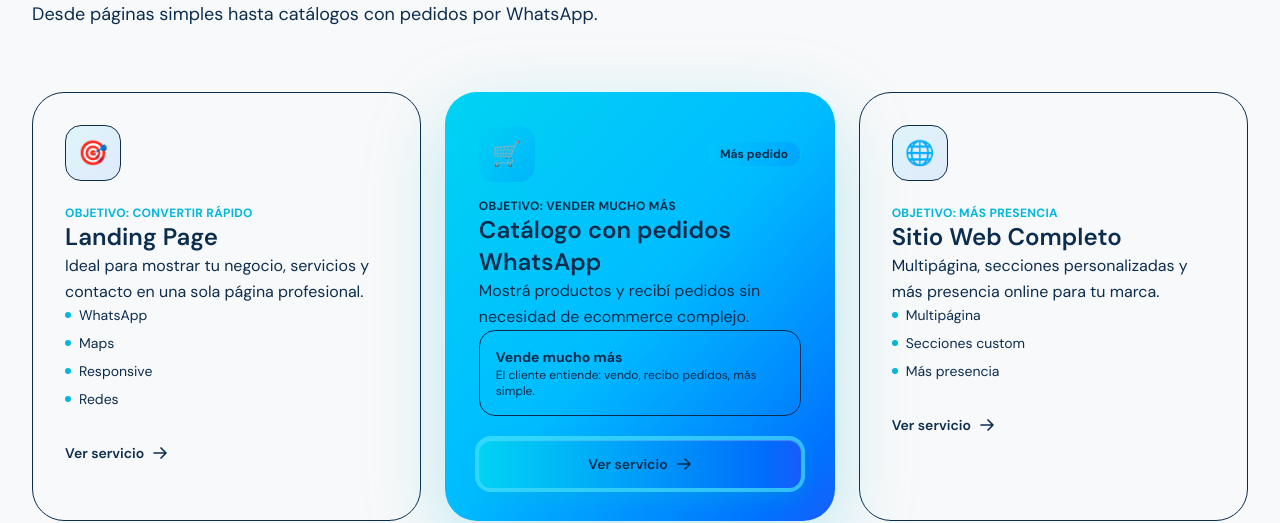
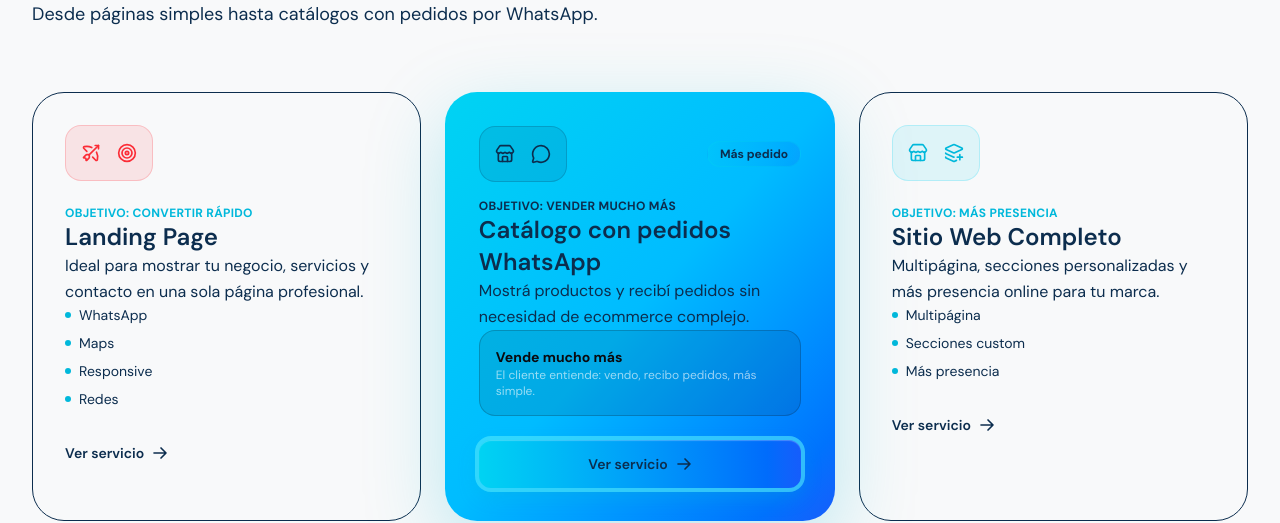
Before and after one commit to AppResuelve/appresuelve-oficial-site, a React (Vite) app: page / in a window 1280 px wide. Shown: the part 1787-2310 px from the top of the page. Built offline with nearby package versions, Linux system fonts and the light colour scheme.

Commit message:
feat: add Lucide compound icons to services, upgrade lucide-react to 0.557.0 and fix noscript in head

```diff
--- a/index.html
+++ b/index.html
@@ -51,6 +51,9 @@
       fbq('init', '1310927144554400')
       fbq('track', 'PageView')
     </script>
+    <!-- End Meta Pixel Code -->
+  </head>
+  <body>
     <noscript
       ><img
         height="1"
@@ -58,9 +61,6 @@
         style="display: none"
         src="https://www.facebook.com/tr?id=1310927144554400&ev=PageView&noscript=1"
     /></noscript>
-    <!-- End Meta Pixel Code -->
-  </head>
-  <body>
     <div id="root"></div>
     <script type="module" src="/src/main.jsx"></script>
   </body>
--- a/package.json
+++ b/package.json
@@ -13,7 +13,7 @@
   "dependencies": {
     "@calcom/embed-react": "^1.5.3",
     "framer-motion": "^12.38.0",
-    "lucide-react": "^0.400.0",
+    "lucide-react": "0.557.0",
     "react": "^19.2.5",
     "react-dom": "^19.2.5",
     "react-router-dom": "^7.14.2"
--- a/src/pages/Home.jsx
+++ b/src/pages/Home.jsx
@@ -1,5 +1,6 @@
 import { useState, useEffect, useRef } from 'react'
 import { Link } from 'react-router-dom'
+import { Target, ShoppingCart, BowArrow, Store, MessageCircle, LayersPlus } from 'lucide-react'
 import { products } from '../data/productos'
 import HomeDemoCarousel, { examples } from '../components/HomeDemoCarousel'
 
@@ -217,8 +218,9 @@ function Home() {
           <div className="grid lg:grid-cols-3 gap-6 mt-16">
             {/* Card 1: Landing Page */}
             <div className="group rounded-[2rem] border border-[--color-border] bg-[--color-bg-card] p-8 hover:border-cyan-500/30 hover:-translate-y-1.5 hover:shadow-[0_20px_40px_rgba(6,182,212,0.08)] transition-all duration-300">
-              <div className="w-14 h-14 rounded-2xl bg-gradient-to-br from-cyan-400/10 to-blue-600/10 border border-[--color-border] flex items-center justify-center text-2xl mb-6 group-hover:scale-110 transition-transform duration-300">
-                🎯
+              <div className="w-22 h-14 gap-4 rounded-2xl bg-red-500/10 border border-red-500/20 flex items-center justify-center gap-2.5 mb-6 group-hover:scale-110 transition-transform duration-300">
+                <BowArrow className="w-5 h-5 text-red-500" />
+                <Target className="w-5 h-5 text-red-500" />
               </div>
               <p className="text-xs font-bold uppercase tracking-wide text-cyan-500 mb-3">
                 Objetivo: convertir rápido
@@ -263,8 +265,9 @@ function Home() {
             <div className="relative rounded-[2rem] p-[1.5px] bg-gradient-to-br from-cyan-400 via-sky-400 to-blue-600 shadow-[0_24px_80px_rgba(6,182,212,0.25)] lg:row-span-1">
               <div className="h-full rounded-[calc(2rem-1.5px)] bg-[--color-bg-card] p-8 flex flex-col">
                 <div className="flex items-center justify-between mb-4">
-                  <div className="w-14 h-14 rounded-2xl bg-gradient-to-br from-cyan-400/20 to-blue-600/20 flex items-center justify-center text-2xl">
-                    🛒
+                  <div className="w-22 h-14 gap-4 rounded-2xl bg-[#0c2d4e]/10 border border-[#0c2d4e]/20 flex items-center justify-center gap-2.5">
+                    <Store className="w-5 h-5 text-[#0c2d4e]" />
+                    <MessageCircle className="w-5 h-5 text-[#0c2d4e]" />
                   </div>
                   <span className="px-3 py-1 rounded-full bg-gradient-to-r from-cyan-400/20 to-blue-600/20 border border-cyan-400/30 text-[--color-bg-base] text-xs font-bold">
                     Más pedido
@@ -273,15 +276,15 @@ function Home() {
                 <p className="text-xs font-bold uppercase tracking-wide text-[--color-bg-base] mb-3">
                   Objetivo: vender mucho más
                 </p>
-                <h3 className="text-2xl font-black text-[--color-text-primary] mb-4">
+                <h3 className="text-2xl font-black text-[#0c2d4e] mb-4">
                   Catálogo con pedidos WhatsApp
                 </h3>
                 <p className="text-[--color-text-secondary] leading-relaxed mb-6 flex-1">
                   Mostrá productos y recibí pedidos sin necesidad de ecommerce complejo.
                 </p>
-                <div className="p-4 rounded-2xl bg-[--color-bg-base]/10 border border-[--color-bg-base]/20 mb-6">
-                  <p className="text-sm font-bold text-[--color-bg-base]">Vende mucho más</p>
-                  <p className="text-xs text-[--color-text-secondary] mt-1">
+                <div className="p-4 rounded-2xl bg-[#0a0a0f]/10 border border-[#0a0a0f]/20 mb-6">
+                  <p className="text-sm font-bold text-[#0a0a0f]">Vende mucho más</p>
+                  <p className="text-xs text-white/60 mt-1">
                     El cliente entiende: vendo, recibo pedidos, más simple.
                   </p>
                 </div>
@@ -309,8 +312,9 @@ function Home() {
 
             {/* Card 3: Sitio Web Completo */}
             <div className="group rounded-[2rem] border border-[--color-border] bg-[--color-bg-card] p-8 hover:border-cyan-500/30 hover:-translate-y-1.5 hover:shadow-[0_20px_40px_rgba(6,182,212,0.08)] transition-all duration-300">
-              <div className="w-14 h-14 rounded-2xl bg-gradient-to-br from-cyan-400/10 to-blue-600/10 border border-[--color-border] flex items-center justify-center text-2xl mb-6 group-hover:scale-110 transition-transform duration-300">
-                🌐
+              <div className="w-22 h-14 gap-4 rounded-2xl bg-cyan-400/10 border border-cyan-400/20 flex items-center justify-center mb-6 group-hover:scale-110 transition-transform duration-300">
+                <Store className="w-5 h-5 text-cyan-500" />
+                <LayersPlus className="w-5 h-5 text-cyan-500" />
               </div>
               <p className="text-xs font-bold uppercase tracking-wide text-cyan-500 mb-3">
                 Objetivo: más presencia
```
Also changed, not shown: 1 other file (tests, documents, lock files or other folders).
